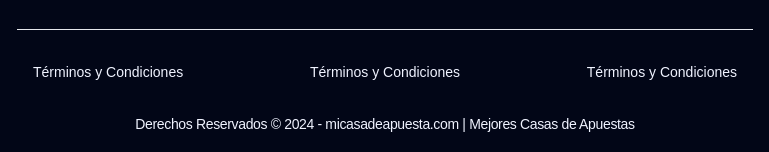
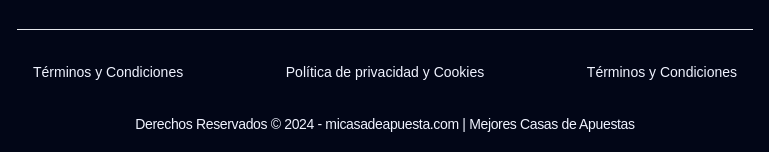
Before and after one commit to lunoxdev/mi-casa-de-apuesta, an Astro site: page / in a window 1280 px wide. Shown: the part 5607-5759 px from the top of the page, without its empty margins (255-1024 px from the left). Built offline with nearby package versions, Linux system fonts and the light colour scheme; Astro itself is replaced by a stand-in of ours.

Commit message:
Correcciones en titulos

```diff
--- a/src/components/footer/PrivaCookies.tsx
+++ b/src/components/footer/PrivaCookies.tsx
@@ -16,7 +16,7 @@
   return (
     <>
       <button className="hover:text-gray-400" onClick={showDrawer}>
-        Términos y Condiciones
+        Política de privacidad y Cookies
       </button>
 
       {/* Drawer component */}
```
